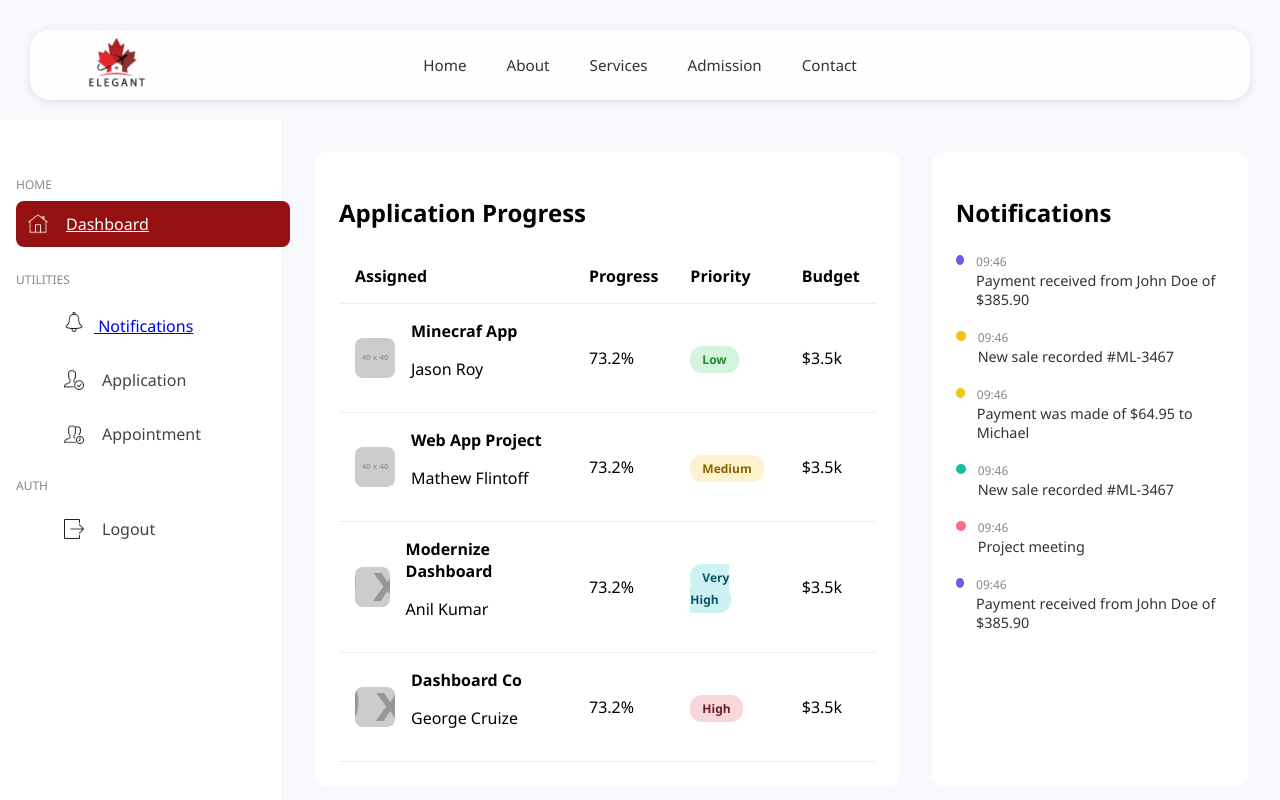
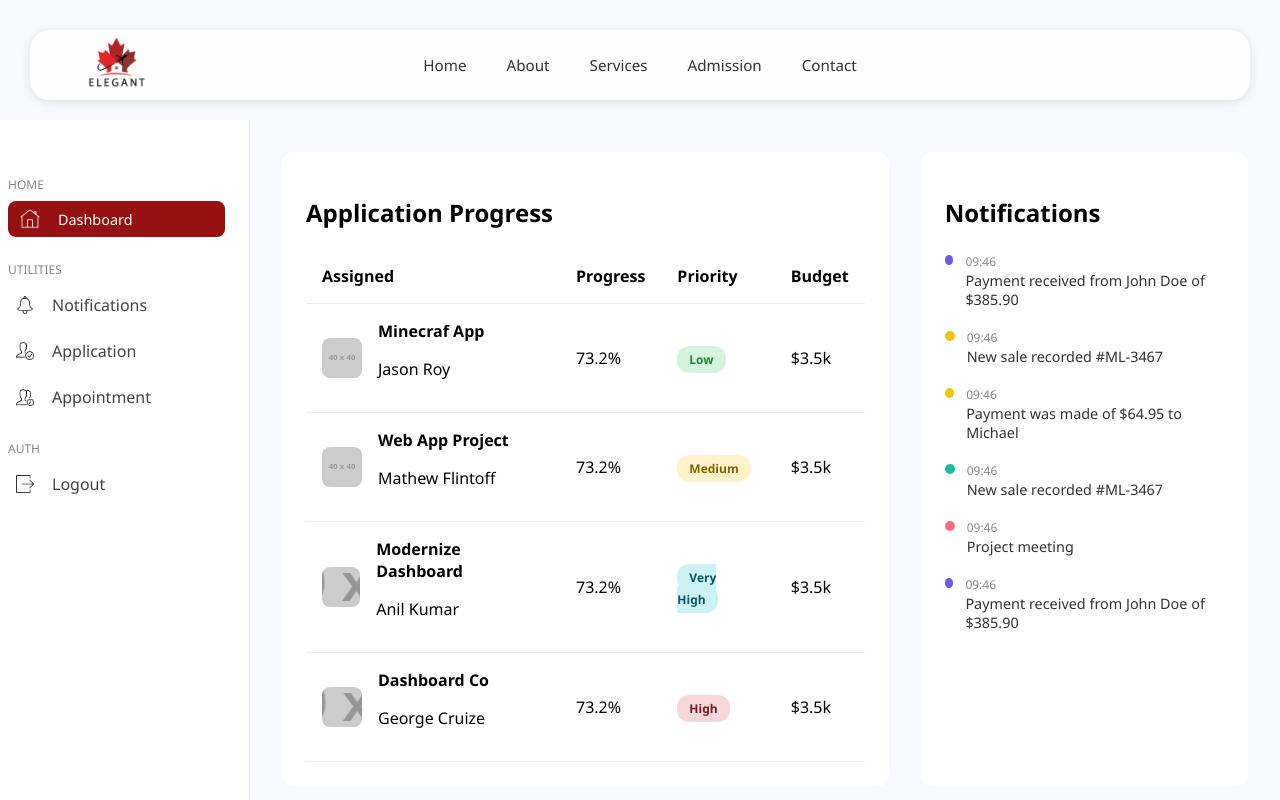
Before and after one commit to Eya024/Visa, a React (Create React App) app: page /studentDashboard in a window 1280 px wide. Shown: the top 800 px of the page. Built offline with nearby package versions, Linux system fonts and the light colour scheme.

Commit message:
/notifications tweeks

```diff
--- a/src/styles/student/studentDashboard.css
+++ b/src/styles/student/studentDashboard.css
@@ -26,14 +26,14 @@ body {
     margin: 5px 0;
     transition: 0.4s;
 }
-
 .sidebar {
     width: 250px;
     background-color: #fff;
-    padding: 2rem 1rem;
+    padding: 2rem 0.5rem; /* Reduced right padding */
     border-right: 1px solid #eee;
     min-height: 100vh;
     transition: transform 0.3s ease-in-out;
+    box-sizing: border-box; /* This ensures padding is included in width */
 }
 
 
@@ -53,39 +53,72 @@ body {
     background-color: transparent;
     border: none;
     text-align: left;
-    width: 100%;
-    font-size: 1rem;
-    padding: 0.75rem;
+    width: calc(100% - 1rem); /* Account for padding */
+    font-size: 0.9rem; /* Slightly smaller font */
+    padding: 0.5rem 0.75rem; /* Adjusted padding */
     border-radius: 8px;
     cursor: pointer;
+    color: #000;
+    transition: background-color 0.3s, color 0.3s;
+    box-sizing: border-box;
 }
-
 .nav-button.active {
     background-color: #951111;
     color: #fff;
 }
+.nav-button.active,
+.nav-button.active:visited,
+.nav-button.active:focus,
+.nav-button.active:hover {
+    background-color: #951111;
+    color: #fff !important;
+}
+
+
+
+/* Active state for list items */
+.sidebar li.active {
+    background-color: #951111;
+    color: #fff;
+    margin: 0.5rem 0;
+}
+
+.sidebar li a {
+    display: flex;
+    align-items: center;
+    gap: 0.5rem;
+    width: 100%;
+    text-decoration: none;
+    color: inherit;
+}
+
 
 .nav-button .icon {
     width: 20px;
     height: 20px;
-    filter: brightness(0) invert(1); /* This makes the icon white when button is active */
+    transition: filter 0.3s;
+}
+
+
+.nav-button.active .icon {
+    filter: brightness(0) invert(1); /* White icon */
 }
 
 .nav-button:not(.active) .icon {
-    filter: none; /* Reset filter for non-active state */
+    filter: none; /* Default (black or original color) */
 }
 
 .sidebar ul {
     list-style: none;
-    padding-left: 2rem;
-    text-align: center;
+    padding-left: 0.5rem; /* Reduced left padding */
+    margin: 0; /* Remove default margin */
 }
 
 .sidebar li {
-    padding: 0.5rem 0;
-    cursor: pointer;
-    color: #444;
-    margin: 1rem;
+    padding: 0.5rem;
+    margin: 0.5rem 0; /* Reduced margin */
+    border-radius: 8px;
+    transition: all 0.3s ease;
 }
 
 .sidebar li:hover {
@@ -101,10 +134,17 @@ body {
     color: #444;
 }
 
+/* Adjust icon sizes */
 .sidebar li img.icon {
-    width: 20px;
-    height: 20px;
+    width: 18px;
+    height: 18px;
+    flex-shrink: 0; /* Prevent icons from shrinking */
 }
+
+.sidebar li.active img.icon {
+    filter: brightness(0) invert(1); /* White when active */
+}
+
 
 
 .main {
@@ -355,3 +395,16 @@ body {
     border-radius: 8px;
     padding-left: 0.5rem;
 }
+
+.sidebar a {
+    text-decoration: none;
+    color: inherit;
+}
+
+
+.sidebar a:focus,
+.sidebar a:active {
+    outline: none;
+    text-decoration: none;
+    color: inherit;
+}
```
